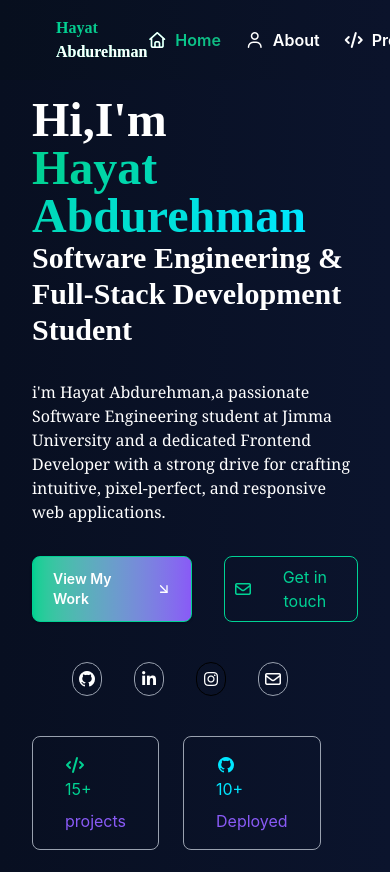
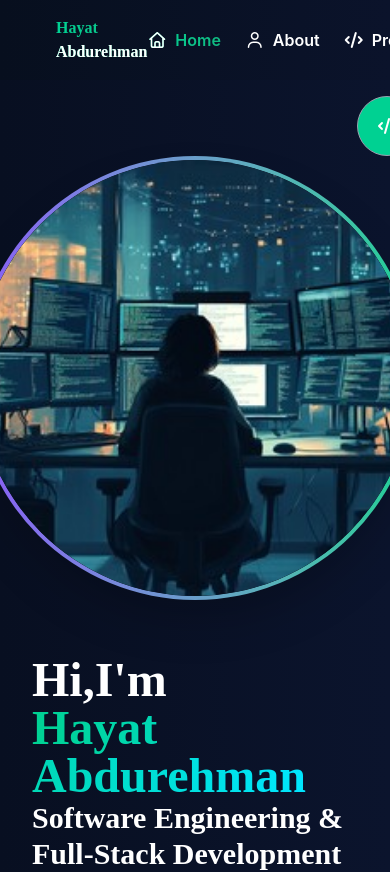
Before and after one commit to Hayat615-coder/multipage-portfolio, a React (Vite) app: page / in a window 390 px wide. Shown: the top 872 px of the page. Built offline with nearby package versions, Linux system fonts and the light colour scheme; a web font is replaced by a local one.

Commit message:
the col-reverse property for the mobile design is edited

```diff
--- a/src/pages/Home.tsx
+++ b/src/pages/Home.tsx
@@ -4,7 +4,7 @@ import { Link } from "react-router";
 const Home = () => {
   return (
     <>
-      <div className="flex flex-col md:flex-row gap-14 items-center  px-4 md:mt-24">
+      <div className="flex flex-col-reverse md:flex-row gap-14 items-center  px-4 md:mt-24">
         <div className="flex-1/12">
           <h1 className="text-5xl font-bold text-white">
             Hi,I'm <br></br>{" "}
```
